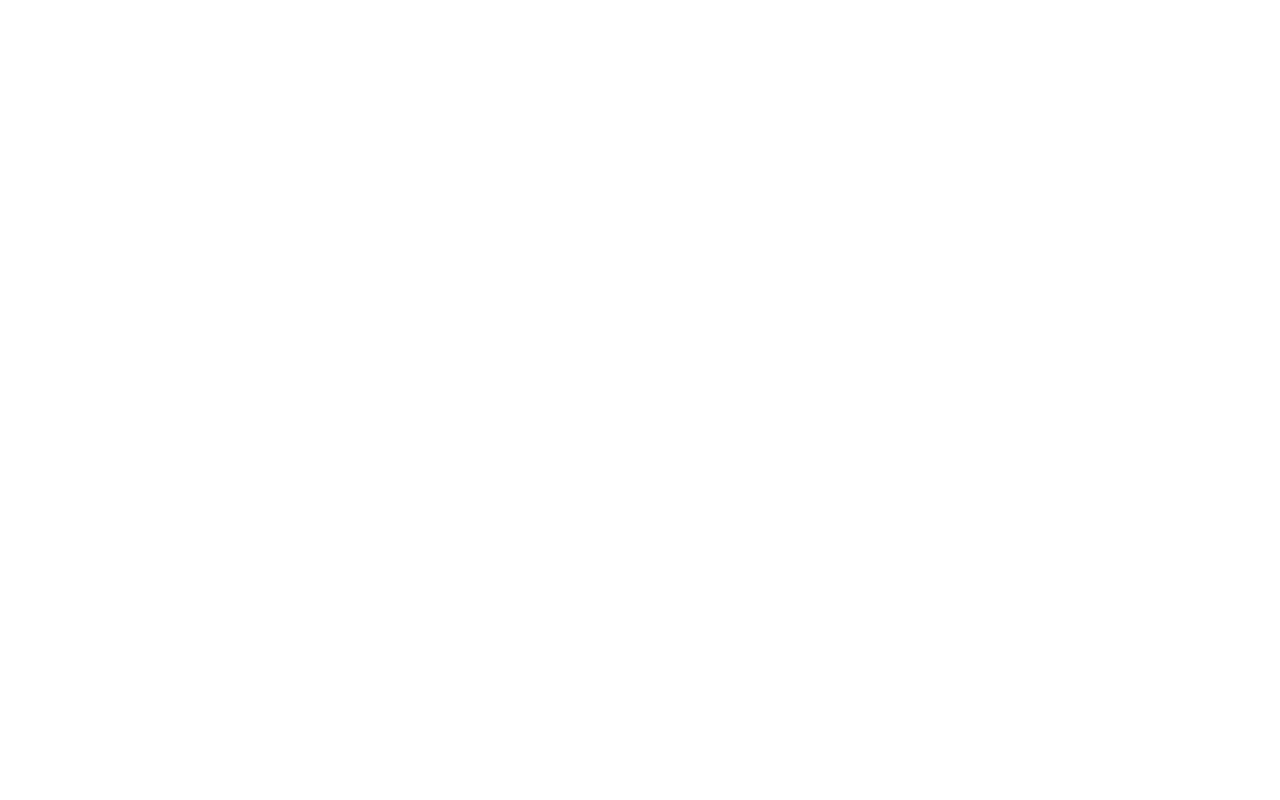
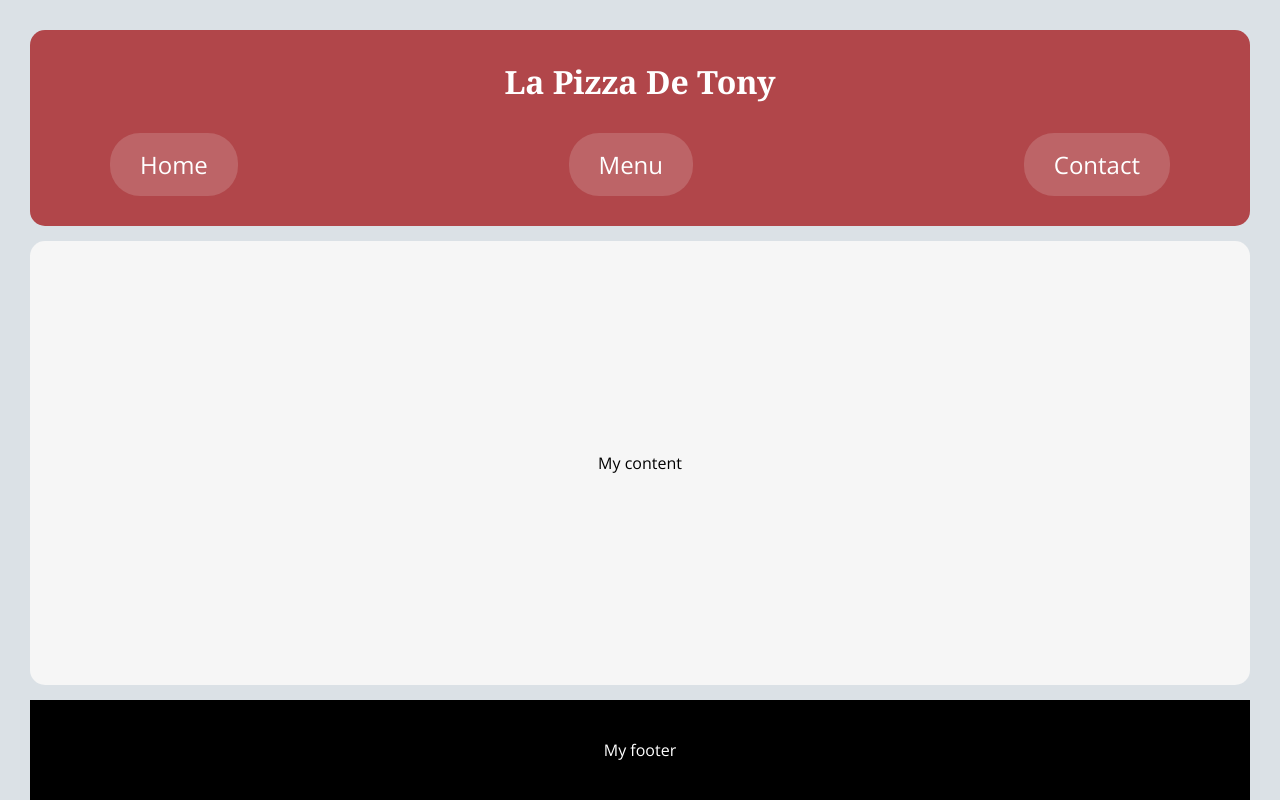
Before and after one commit to foufouboy/odin-restaurant, a website built with webpack: page dist/index.html in a window 1280 px wide. Built offline with nearby package versions, Linux system fonts and the light colour scheme.

Commit message:
Prise en main webpack & Mise en place fichiers projets & outset

```diff
--- a/dist/index.html
+++ b/dist/index.html
@@ -4,8 +4,24 @@
     <meta charset="UTF-8">
     <title>Restaurant page</title>
     <script src="main.js"></script>
+    <link rel="stylesheet" href="style.css">
 </head>
 <body>
-    <div id="content"></div>
+    <header>
+        <h1>La Pizza De Tony</h1>
+        <nav>
+            <ul class="menu">
+                <li><a href="#">Home</a></li>
+                <li><a href="#">Menu</a></li>
+                <li><a href="#">Contact</a></li>
+            </ul>
+        </nav>
+    </header>
+    <div id="content">
+        <p>My content</p>
+    </div>
+    <footer>
+        <p>My footer</p>
+    </footer>
 </body>
 </html>
--- /dev/null
+++ b/dist/style.css
@@ -0,0 +1,95 @@
+@import url('https://fonts.googleapis.com/css2?family=Noto+Serif:wght@700&family=Open+Sans&display=swap');
+
+:root {
+    --main-color: RGB(0, 0, 0);
+    --secundary-color: RGB(255, 255, 255);
+    --main-bg: RGB(219, 225, 230);
+    --secundary-bg: RGB(246, 246, 246);
+    --tertiary-bg: RGB(255, 255, 255);
+    --contrast-bg: rgb(177, 70, 74);
+    --sub-contrast-bg: rgb(189, 100, 103);
+
+    --main-font: "Open Sans";
+    --title-font: "Noto Serif";
+}
+
+* {
+    padding: 0;
+    margin: 0;
+    box-sizing: border-box;
+}
+
+body {
+    display: flex;
+    flex-direction: column;
+    background: var(--main-bg);
+    font-family: var(--main-font);
+    color: var(--secundary-color);
+    padding: 30px;
+    padding-bottom: 0;
+    min-height: 100vh;
+    gap: 15px;
+}
+
+h1, h2, h3 {
+    font-family: var(--title-font);
+}
+
+ul {
+    list-style: none;
+}
+
+a {
+    color: inherit;
+    text-decoration: none;
+}
+
+a:hover {
+    color: inherit;
+}
+
+header {
+    background: var(--contrast-bg);
+    color: var(--secundary-color);
+    border-radius: 15px;
+    display: flex;
+    flex-direction: column;
+    gap: 30px;
+    justify-content: space-between;
+    align-items: center;
+    padding: 30px;
+}
+
+nav {
+    width: 100%;
+    padding: 0 50px;
+}
+nav .menu {
+    display: flex;
+    justify-content: space-between
+}
+
+nav .menu li {
+    font-size: 1.5rem;
+    border-radius: 30px;
+    background: var(--sub-contrast-bg);
+    padding: 15px 30px;
+}
+
+#content {
+    background: var(--secundary-bg);
+    flex: 1;
+    color: var(--main-color);
+    border-radius: 15px;
+    display: flex;
+    justify-content: center;
+    align-items: center;
+}
+
+footer {
+    height: 100px;
+    background: black;
+    display: flex;
+    justify-content: center;
+    align-items: center;
+}
```
